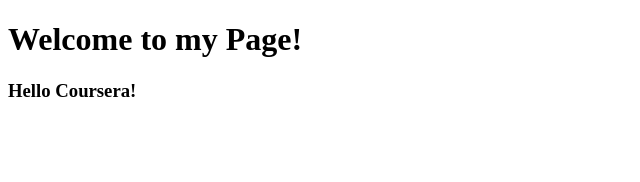
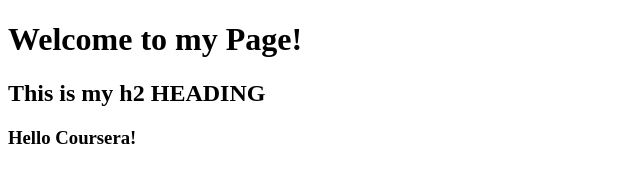
Before and after one commit to charlenepatindol/coursera-test, a plain HTML site: page site/index.html in a window 1280 px wide. Shown: the whole page, without its empty margins (0-640 px from the left). Drawn offline with Linux system fonts and the light colour scheme.

Commit message:
Add h2 heading

```diff
--- a/site/index.html
+++ b/site/index.html
@@ -5,6 +5,7 @@
 </head>
 <body>
 	<h1>Welcome to my Page!</h1>
+	<h2>This is my h2 HEADING</h2>
 	<h3>Hello Coursera!</h3>
 </body>
 </html>
```
